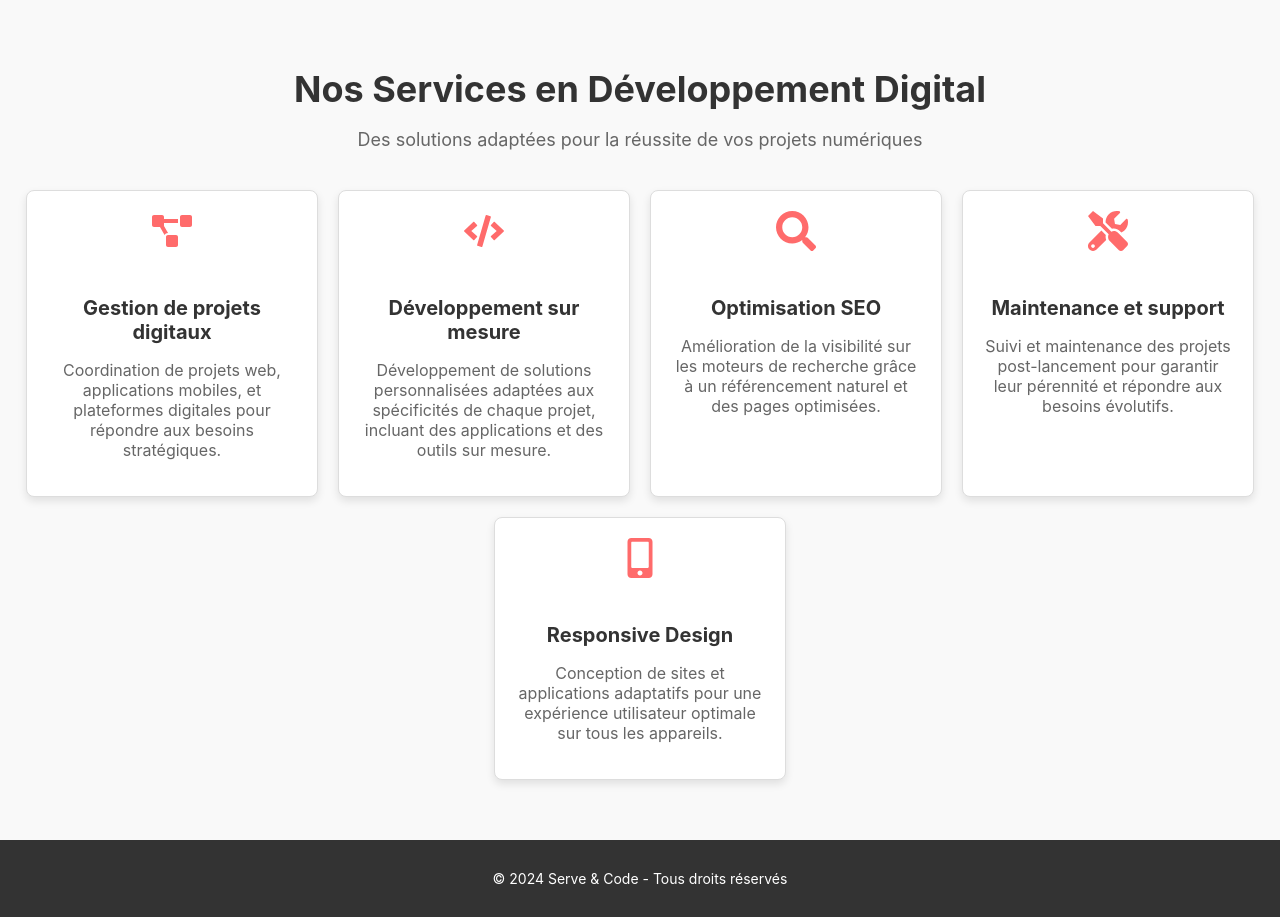
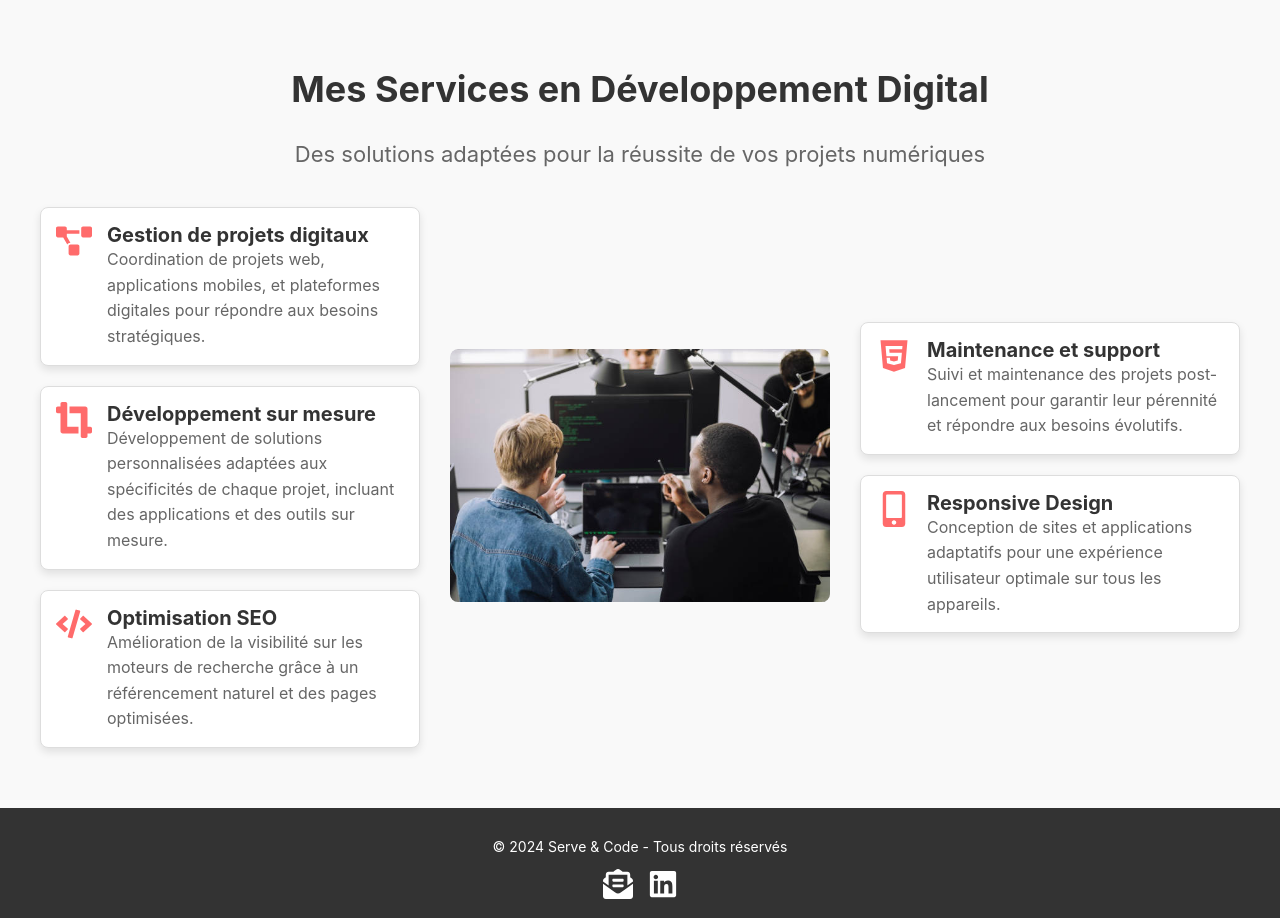
Before and after one commit to Matt0107/sacv02, a React (Create React App) app: page / in a window 1280 px wide. Shown: the part 1680-2598 px from the top of the page. Built offline with nearby package versions, Linux system fonts and the light colour scheme.

Commit message:
coding main done

```diff
--- a/src/components/Coding.js
+++ b/src/components/Coding.js
@@ -1,41 +1,72 @@
 // src/components/Coding.js
-import React from 'react';
+import React, { useEffect } from 'react';
 import { useTranslation } from 'react-i18next';
-import { FaProjectDiagram, FaPaintBrush, FaCode, FaHtml5, FaSearch, FaServer, FaTools, FaMobileAlt } from 'react-icons/fa';
+import { FaProjectDiagram, FaCode, FaHtml5, FaCropAlt, FaServer, FaTools, FaMobileAlt } from 'react-icons/fa';
 import '../styles/Coding.css';
+import AOS from 'aos';
+import 'aos/dist/aos.css';
+import codingImage from '../assets/coding.jpg';
 
 function Coding() {
+    useEffect(() => {
+        AOS.init({
+            duration: 1000,
+            once: true
+        });
+    }, []);
+
     const { t } = useTranslation();
-
-    // Charger les services à partir du fichier JSON
     const services = t('coding.services', { returnObjects: true });
 
-    // Liste des icônes correspondantes pour chaque service
     const icons = [
-        <FaProjectDiagram className="coding-icon" />, // Gestion de projets digitaux
-        <FaCode className="coding-icon" />,            // Développement sur mesure
-        <FaSearch className="coding-icon" />,          // Optimisation SEO
-        <FaTools className="coding-icon" />,           // Maintenance et support
-        <FaMobileAlt className="coding-icon" />        // Responsive Design
+        <FaProjectDiagram className="coding-service-icon" />,
+        <FaCropAlt className="coding-service-icon" />,
+        <FaCode className="coding-service-icon" />,
+        <FaHtml5 className="coding-service-icon" />,
+        <FaMobileAlt className="coding-service-icon" />,
+        <FaServer className="coding-service-icon" />,
+        <FaTools className="coding-service-icon" />,
+        <FaMobileAlt className="coding-service-icon" />
     ];
 
-    if (!Array.isArray(services)) {
-        console.error('Les services ne sont pas récupérés correctement comme tableau.');
-        return null;
-    }
+    const leftServices = services.slice(0, Math.ceil(services.length / 2));
+    const rightServices = services.slice(Math.ceil(services.length / 2));
 
     return (
-        <section className="coding">
-            <h2 className="coding-title">{t('coding.title')}</h2>
-            <p className="coding-subtitle">{t('coding.subtitle')}</p>
-            <div className="services-container">
-                {services.map((service, index) => (
-                    <div key={index} className="service-card">
-                        <div className="service-icon">{icons[index]}</div>
-                        <h3 className="service-title">{service.title}</h3>
-                        <p className="service-description">{service.description}</p>
-                    </div>
-                ))}
+        <section className="coding-section">
+            <div className="coding-header">
+                <h2 className="coding-title">{t('coding.title')}</h2>
+                <p className="coding-subtitle">{t('coding.subtitle')}</p>
+            </div>
+
+            <div className="coding-content">
+                <div className="coding-services-column" data-aos="fade-right">
+                    {leftServices.map((service, index) => (
+                        <div key={index} className="coding-service-card">
+                            <div className="coding-service-icon">{icons[index]}</div>
+                            <div>
+                                <h3 className="coding-service-title">{service.title}</h3>
+                                <p className="coding-service-description">{service.description}</p>
+                            </div>
+                        </div>
+                    ))}
+                </div>
+
+                <div className="coding-image" data-aos="zoom-in">
+                    <img src={codingImage} alt="Coding services and solutions" />
+                </div>
+
+                <div className="coding-services-column" data-aos="fade-left">
+                    {rightServices.map((service, index) => (
+                        <div key={index} className="coding-service-card">
+                            <div className="coding-service-icon">{icons[index + leftServices.length]}</div>
+                            <div>
+                                <h3 className="coding-service-title">{service.title}</h3>
+                                <p className="coding-service-description">{service.description}</p>
+                            </div>
+                        </div>
+                    ))}
+                </div>
             </div>
         </section>
     );
--- a/src/components/Footer.js
+++ b/src/components/Footer.js
@@ -2,6 +2,7 @@
 import React from 'react';
 import { useTranslation } from 'react-i18next';
 import '../styles/Footer.css';
+import { FaEnvelopeOpenText, FaLinkedin } from 'react-icons/fa'; // Import des icônes
 
 function Footer() {
     const { t } = useTranslation();
@@ -9,6 +10,14 @@ function Footer() {
     return (
         <footer className="footer">
             <p>{t('footer.rights')}</p>
+            <div className="footer-icons">
+                <a href="mailto:example@mail.com" aria-label="Email" target="_blank" rel="noopener noreferrer">
+                    <FaEnvelopeOpenText className="footer-icon" />
+                </a>
+                <a href="https://www.linkedin.com/in/mathieu-du" aria-label="LinkedIn" target="_blank" rel="noopener noreferrer">
+                    <FaLinkedin className="footer-icon" />
+                </a>
+            </div>
         </footer>
     );
 }
--- a/src/i18n/locales/fr.json
+++ b/src/i18n/locales/fr.json
@@ -9,12 +9,8 @@
       "welcome": "Bienvenue sur notre site"
 
   },
-  "presentation": {
-      "title": "Notre Vision",
-      "description": "Lorem ipsum dolor sit amet, consectetur adipiscing elit. Vivamus lacinia odio vitae vestibulum vestibulum."
-  },
   "coding": {
-    "title": "Nos Services en Développement Digital",
+    "title": "Mes Services en Développement Digital",
     "subtitle": "Des solutions adaptées pour la réussite de vos projets numériques",
     "services": [
         {
--- a/src/styles/App.css
+++ b/src/styles/App.css
@@ -0,0 +1,43 @@
+/* Styles globaux pour améliorer la responsivité */
+body {
+    margin: 0;
+    padding: 0;
+    font-family: -apple-system, BlinkMacSystemFont, 'Segoe UI', 'Roboto', 'Oxygen',
+        'Ubuntu', 'Cantarell', 'Fira Sans', 'Droid Sans', 'Helvetica Neue', sans-serif;
+    font-size: 16px; /* Taille de police de base */
+    line-height: 1.5;
+    overflow-x: hidden; /* Empêche le défilement horizontal */
+}
+
+* {
+    box-sizing: border-box; /* Assure que les paddings et marges sont bien gérés */
+}
+
+img {
+    max-width: 100%; /* Les images ne dépassent jamais la largeur de leur conteneur */
+    height: auto; /* Conserve les proportions */
+}
+
+/* Ajustements généraux pour mobile */
+@media (max-width: 768px) {
+    body {
+        font-size: 14px; /* Réduction de la taille de police globale sur mobile */
+    }
+
+    h1, h2, h3, h4, h5, h6 {
+        line-height: 1.2; /* Réduction de l'espacement vertical pour les titres */
+    }
+
+    section {
+        padding: 20px; /* Réduction des marges internes pour les sections */
+    }
+
+    button, input {
+        font-size: 1em; /* Rendre les boutons et les champs de saisie plus adaptés */
+    }
+
+    .container {
+        width: 100%; /* Conteneurs prennent toute la largeur */
+        padding: 0 15px; /* Ajout d'espacement latéral */
+    }
+}
--- a/src/styles/Coding.css
+++ b/src/styles/Coding.css
@@ -1,82 +1,138 @@
-.coding {
+/* src/styles/Coding.css */
+
+.coding-section {
+    background-color: #f9f9f9;
+    color: #333;
     padding: 60px 20px;
+  }
+
+  .coding-header {
     text-align: center;
-    background-color: #f9f9f9;
-}
-.coding-icon {
-    color: #FF6B6B; /* Couleur rouge pour Coding */
-    font-size: 40px; /* Taille des icônes */
-    margin-bottom: 15px;
-}
+    margin-bottom: 40px;
+  }
 
+  .coding-title {
+    font-size: 36px;
+    font-weight: bold;
+  }
 
-.coding-title {
-    font-size: 36px;
-    font-family: -apple-system, BlinkMacSystemFont, 'Segoe UI', 'Roboto', 'Oxygen', 'Ubuntu', 'Cantarell', 'Fira Sans', 'Droid Sans', 'Helvetica Neue', sans-serif;
-    color: #333333;
-    margin-bottom: 10px;
-}
+  .coding-subtitle {
+    font-size: 22px;
+    color: #666666;
+    margin-top: 10px;
+  }
 
-.coding-subtitle {
-    font-size: 18px;
-    color: #666666;
-    margin-bottom: 40px;
-}
+  .coding-content {
+    display: flex;
+    align-items: center;
+    justify-content: center;
+    gap: 30px;
+    max-width: 1200px;
+    margin: 0 auto;
+  }
 
-.services-container {
+  .coding-services-column {
+    flex: 1;
     display: flex;
-    flex-wrap: wrap;
-    justify-content: center;
+    flex-direction: column;
     gap: 20px;
-}
+  }
 
-.service-card {
-    background-color: white;
+  .coding-image {
+    flex: 1;
+    max-width: 400px;
+    overflow: hidden;
+    border-radius: 8px;
+    transition: transform 0.3s ease;
+  }
+
+  .coding-image img {
+    width: 100%;
+    height: auto;
+    object-fit: cover;
+    border-radius: 8px;
+    transition: transform 0.3s ease;
+  }
+
+  .coding-image:hover img {
+    transform: scale(1.05);
+  }
+
+  .coding-service-card {
+    display: flex;
+    align-items: flex-start;
+    gap: 15px;
+    background-color: #ffffff;
     border: 1px solid #ddd;
     border-radius: 8px;
-    padding: 20px;
-    width: 250px;
-    text-align: center;
+    padding: 15px;
+    transition: transform 0.3s ease;
     box-shadow: 0px 4px 8px rgba(0, 0, 0, 0.1);
-    transition: transform 0.3s;
-}
+  }
 
-.service-card:hover {
-    transform: translateY(-5px);
-}
+  .coding-service-card:hover {
+    transform: translateX(10px);
+  }
 
-.service-icon {
-    font-size: 40px;
-    color: #FF6B6B; /* Vous pouvez remplacer par un vrai icône SVG ou image */
-    margin-bottom: 15px;
-}
+  .coding-service-icon {
+    font-size: 36px;
+    color: #FF6B6B;
+    transition: color 0.3s ease, transform 0.3s ease;
+  }
 
-.service-title {
+  .coding-service-icon:hover {
+    color: #e63946;
+    transform: scale(1.1);
+  }
+
+  .coding-service-title {
     font-size: 20px;
-    color: #333333;
-    margin-bottom: 10px;
-}
+    color: #333;
+    margin: 0;
+  }
 
-.service-description {
+  .coding-service-description {
     font-size: 16px;
-    color: #666666;
-}
+    color: #666;
+    margin: 0;
+    line-height: 1.6;
+  }
 
-/* Responsive Styles */
-@media (max-width: 1024px) {
-    .coding h2 {
-        font-size: 24px;
+  /* Responsive adjustments */
+  @media (max-width: 768px) {
+    .coding-content {
+        flex-direction: column;
+        align-items: center;
+        gap: 20px;
     }
-    .coding p {
+
+    .coding-image {
+        max-width: 100%;
+        margin-bottom: 20px;
+    }
+
+    .coding-services-column {
+        align-items: center;
+    }
+
+    .coding-service-card {
+        width: 100%;
+        text-align: center;
+    }
+
+    .coding-title {
+        font-size: 28px;
+    }
+
+    .coding-subtitle {
+        font-size: 18px;
+    }
+
+    .coding-service-title {
+        font-size: 18px;
+    }
+
+    .coding-service-description {
         font-size: 14px;
     }
-}
-
-@media (max-width: 768px) {
-    .coding h2 {
-        font-size: 20px;
-    }
-    .coding p {
-        font-size: 13px;
-    }
-}
+  }
--- a/src/styles/Footer.css
+++ b/src/styles/Footer.css
@@ -7,6 +7,23 @@
     text-align: center;
     font-family: -apple-system, BlinkMacSystemFont, 'Segoe UI', 'Roboto', 'Oxygen', 'Ubuntu', 'Cantarell', 'Fira Sans', 'Droid Sans', 'Helvetica Neue', sans-serif;
     font-size: 14px;
+}
+
+.footer-icons {
+    margin-top: 10px;
+    display: flex;
+    justify-content: center;
+    gap: 15px; /* Espacement entre les icônes */
+}
+
+.footer-icon {
+    font-size: 30px; /* Taille des icônes */
+    color: white;
+    transition: color 0.3s ease;
+}
+
+.footer-icon:hover {
+    color: #FFD700; /* Couleur au survol */
 }
 
 /* Responsive Styles */
```
Also changed, not shown: src/assets/coding.jpg (added).
